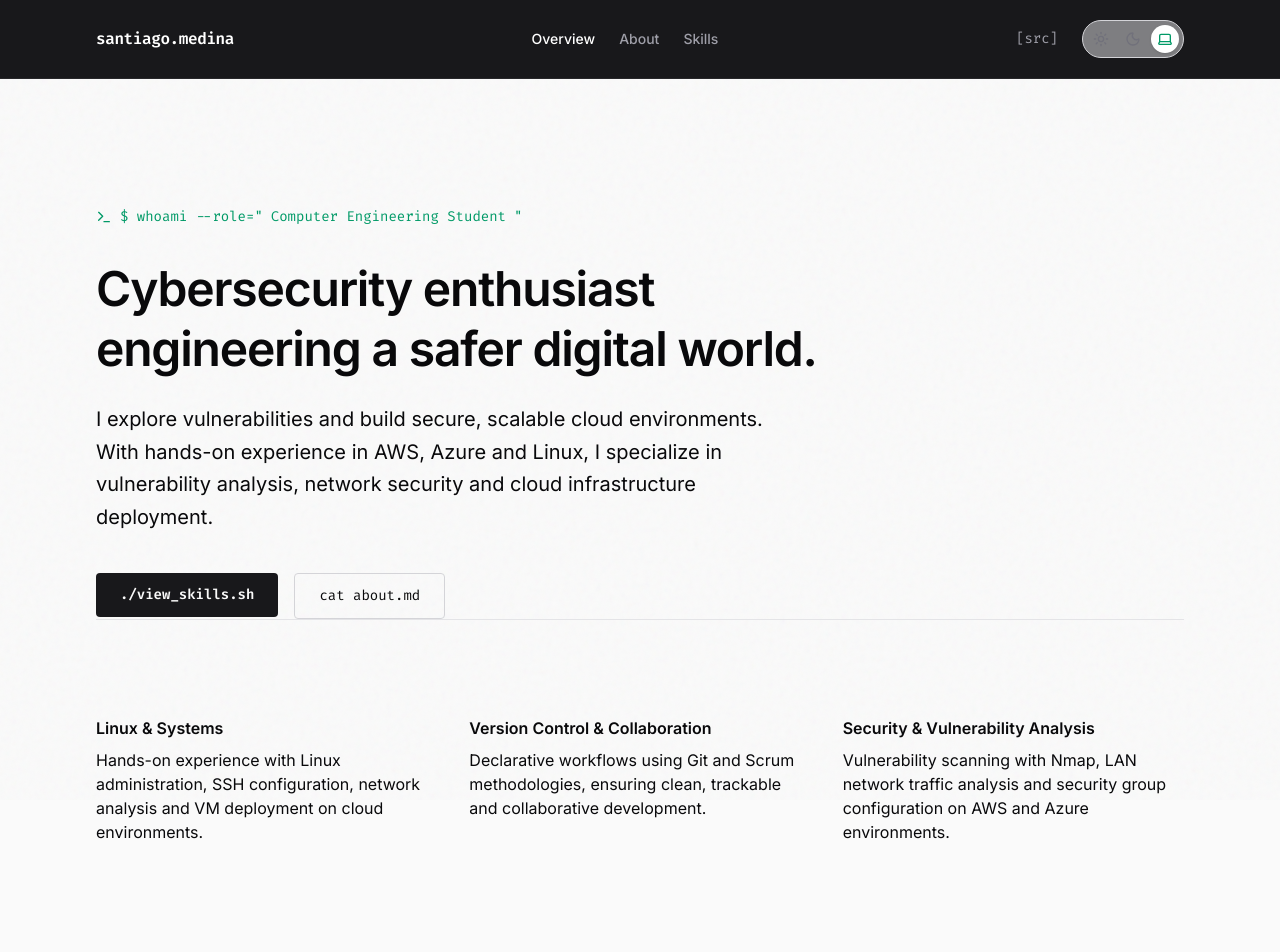
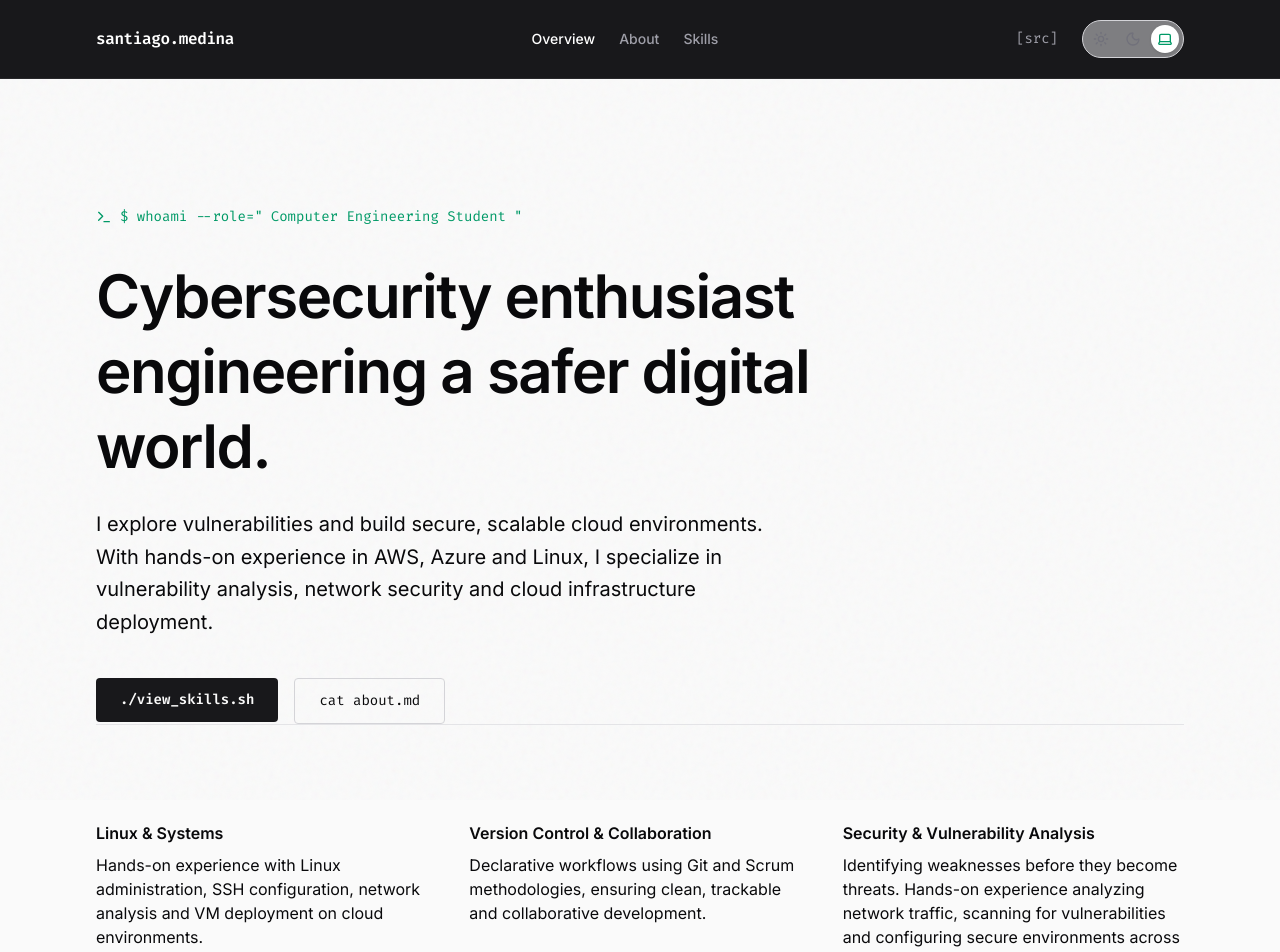
Before and after one commit to Medinaz0/Portfolio, a Next.js app: page / in a window 1280 px wide. Shown: the top 952 px of the page. Built offline with nearby package versions, Linux system fonts and the light colour scheme.

Commit message:
content: overview title and text update

```diff
--- a/src/app/page.tsx
+++ b/src/app/page.tsx
@@ -13,7 +13,7 @@ export default function Home() {
           <span>&quot;</span>
         </div>
 
-        <h1 className="text-5xl sm:text-5xl md:text-5xl font-semibold tracking-tight text-foreground mb-6 leading-tight">
+        <h1 className="text-6xl sm:text-6xl md:text-6xl font-semibold tracking-tight text-foreground mb-6 leading-tight">
           Cybersecurity enthusiast <br className="hidden sm:block" />
           engineering a safer digital world.
         </h1>
@@ -65,8 +65,10 @@ export default function Home() {
             Security & Vulnerability Analysis
           </h3>
           <p className="text-base text-foreground">
-            Vulnerability scanning with Nmap, LAN network traffic analysis and
-            security group configuration on AWS and Azure environments.
+            Identifying weaknesses before they become threats. Hands-on
+            experience analyzing network traffic, scanning for vulnerabilities
+            and configuring secure environments across cloud and local
+            infrastructure.
           </p>
         </div>
       </div>
```
